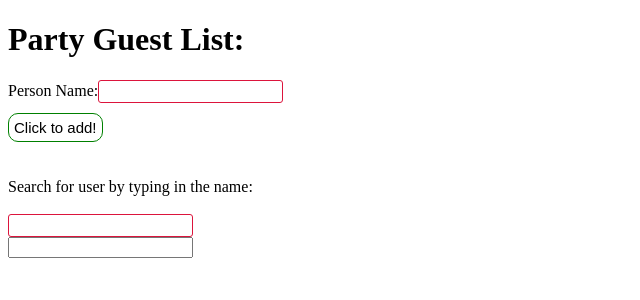
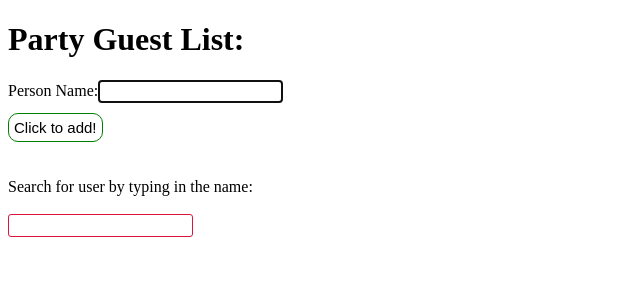
Before and after one commit to antoniszaravelas/portfolio-react-typescript, a React (Create React App) app: page / in a window 1280 px wide. Shown: the top 300 px of the page, without its empty margins (0-640 px from the left). Built offline with nearby package versions, Linux system fonts and the light colour scheme.

Commit message:
create a userRef with TS in React

```diff
--- a/src/index.tsx
+++ b/src/index.tsx
@@ -1,7 +1,5 @@
 import { useState } from "react";
 import { createRoot } from "react-dom/client";
-import UserSearchClass from "./classes/UserSearchClass";
-import EventComponent from "./events/EventComponent";
 import GuestList from "./state/GuestList";
 import UserSearch from "./state/UserSearch";
 
@@ -12,7 +10,6 @@ const App = () => {
     <>
       <GuestList personParameter={callback} />
       <UserSearch people={people} />
-      <EventComponent />
     </>
   );
 };
--- a/src/state/GuestList.tsx
+++ b/src/state/GuestList.tsx
@@ -1,18 +1,19 @@
-import { useEffect, useState } from "react";
+import { useEffect, useState, useRef } from "react";
 import { Button, DeleteButton, Input } from "./styledComponents";
-import UserSearch from "./UserSearch";
 
 interface GuestListProps {
   personParameter: (person: string[]) => void;
 }
 
 const GuestList = (props: GuestListProps) => {
+  const inputRef = useRef<HTMLInputElement>(null);
   const [people, setPeople] = useState<string[]>([]);
   const [person, setPerson] = useState("");
 
   useEffect(() => {
     if (localStorage.getItem("people"))
       setPeople(JSON.parse(localStorage.getItem("people")!));
+    inputRef?.current?.focus();
   }, []);
 
   const addToTheList = (event: React.MouseEvent<HTMLElement>) => {
@@ -58,6 +59,7 @@ const GuestList = (props: GuestListProps) => {
         type="text"
         id="person"
         value={person}
+        ref={inputRef}
       ></Input>
       <Button type="submit" onClick={addToTheList}>
         Click to add!
```
